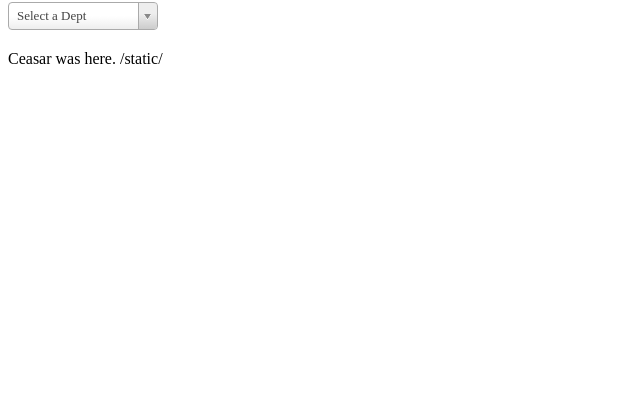
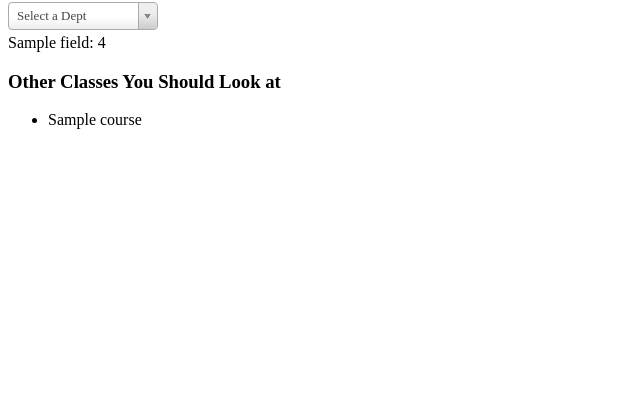
Before and after one commit to Ceasar/PCRTechSupport, a Django app: template front-end/templates/index.html in a window 1280 px wide. Shown: the part 123-530 px from the top of the page, without its empty margins (0-640 px from the left). Run offline with Django 3.2, Linux system fonts and the light colour scheme; the template is opened without the code that fills it: most values are stand-ins (such as "Sample title", 1, 10 or a date in 2020); some libraries are stand-ins or nearby versions.

Commit message:
updated html

```diff
--- a/front-end/templates/course.html
+++ b/front-end/templates/course.html
@@ -20,13 +20,16 @@
 
 <div class="recommended">
   <h3>Other Classes You Should Look at</h3>
+  <ul>
   {% for course in recommended %}
+  <li>
   {{course.name}}
+  </li>
   {% endfor %}
+</ul>
 </div>
 <div>
 
-<span>Add to Cart</span>
 
 </div>
 
--- a/front-end/templates/index.html
+++ b/front-end/templates/index.html
@@ -1,7 +1,32 @@
 {% extends "base.html" %}
+
 {% block content %}
-    <p>
-    Ceasar was here.
-    {{STATIC_URL}}
-    </p>
+
+<div id="banner">
+
+</div>
+
+
+<!-- missing description!-->
+
+{% for value in reviews.values %}
+{% for field, rating in value.ratings.items %}
+<span>{{field}}: {{rating}}</span>
+<br/>
+{% endfor %}
+{% endfor %}
+
+<div class="recommended">
+  <h3>Other Classes You Should Look at</h3>
+  <div class="recommended_courses">
+    <ul>
+      {% for course in recommended %}
+      <li>
+      {{course.name}}
+      </li>
+      {% endfor %}
+    </ul>
+  </div>
+</div>
+
 {% endblock %}
```
Also changed, not shown: front-end/templates/templates/scorecard.html (+3 -10 lines).
